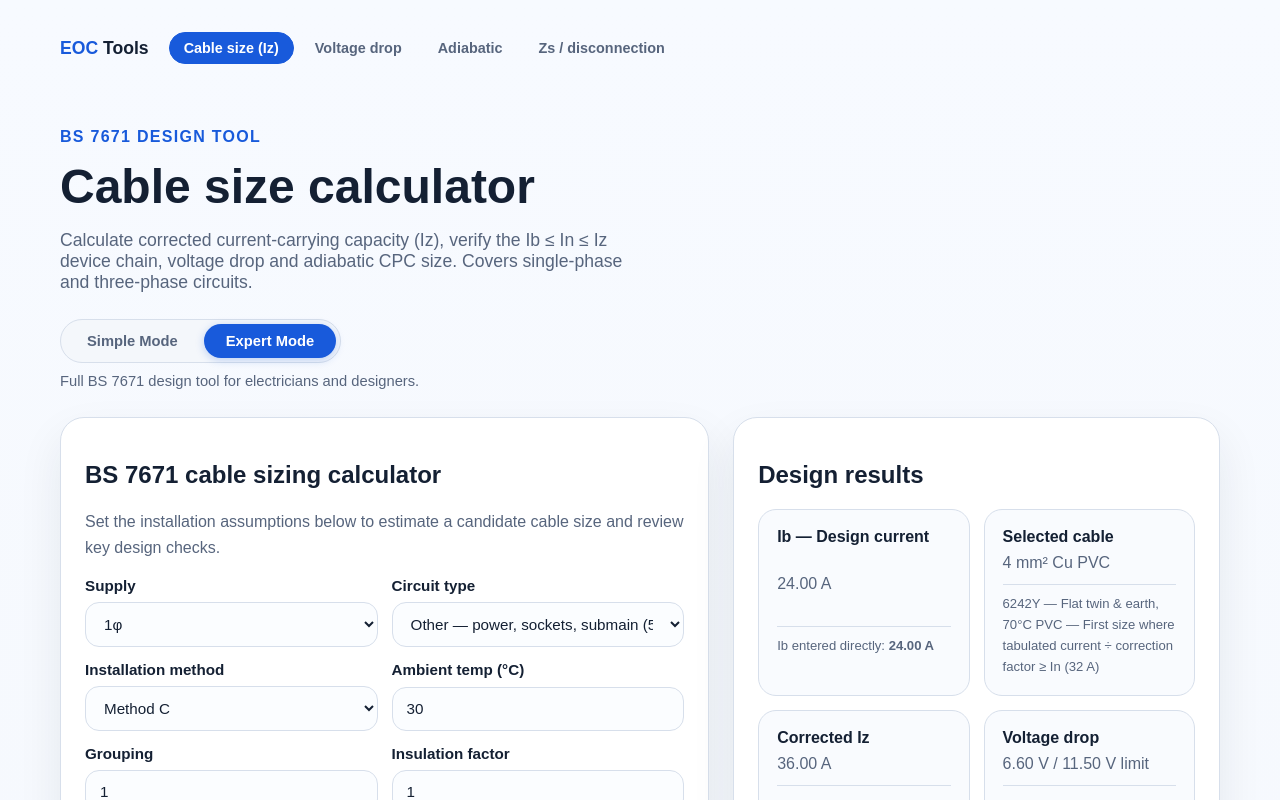
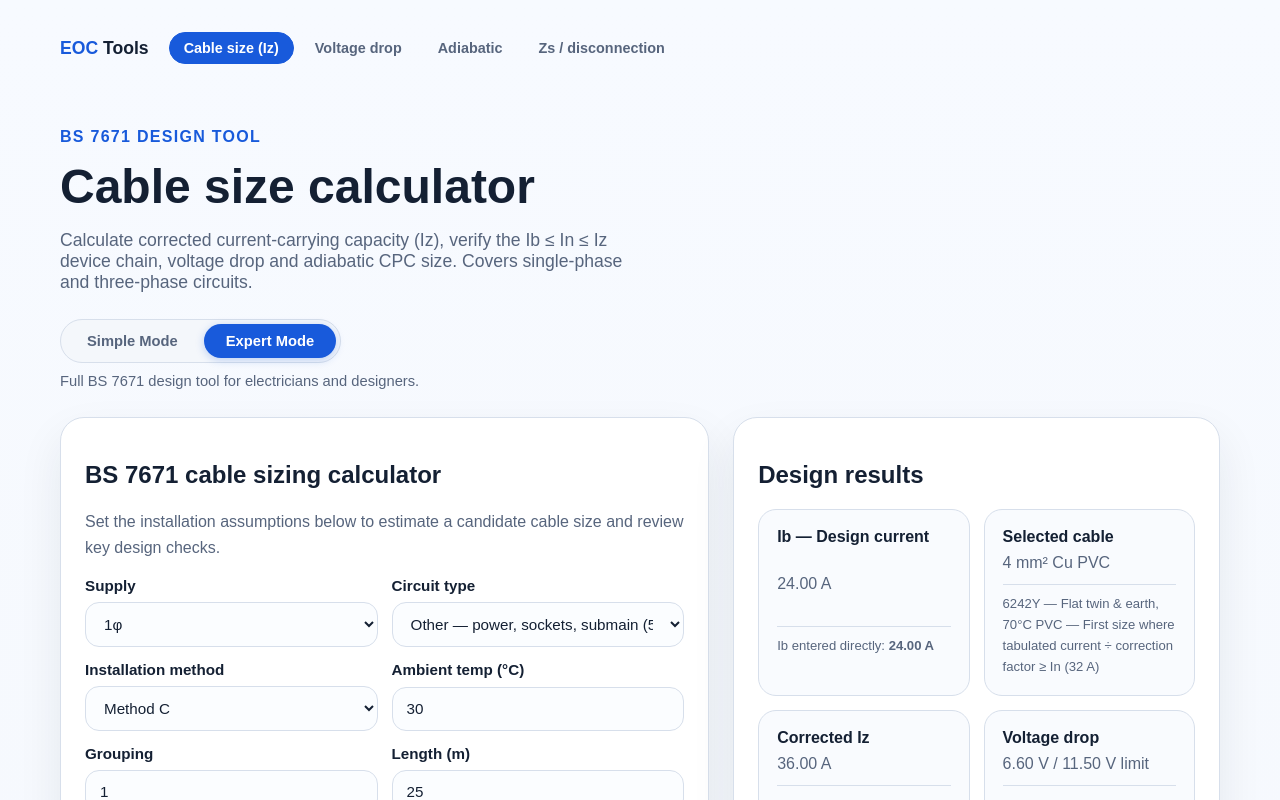
Before and after one commit to Sonicbelch/cable-calc, a Next.js app: page /cable-size in a window 1280 px wide. Both pictures are taken after a click on the button "Expert Mode". Shown: the top 800 px of the page. Built offline with nearby package versions, Linux system fonts and the light colour scheme.

Commit message:
ux: replace Ci number input with dropdown, auto-hide for Method C/100/102/103

```diff
--- a/components/Calculator.js
+++ b/components/Calculator.js
@@ -24,6 +24,16 @@ const CABLE_TYPES = [
   { id: 'swa-pvc',     label: 'SWA armoured multicore, 70°C PVC',         insulation: 'PVC',  defaultMethod: 'C', table: '4D4A' },
   { id: 'swa-xlpe',    label: 'SWA armoured multicore, 90°C XLPE',        insulation: 'XLPE', defaultMethod: 'C', table: '4E4A' },
   { id: 'lszh',        label: 'LSZH / LSOH, 70°C (similar to PVC)',       insulation: 'PVC',  defaultMethod: 'C', table: '4D5'  },
+];
+
+
+// Methods where Ci is always 1.0 (no thermal insulation concern)
+const CI_NOT_APPLICABLE = ['C', '100', '102', '103'];
+
+const CI_OPTIONS = [
+  { value: 1,    label: 'Ci = 1.0 — No contact with thermal insulation' },
+  { value: 0.75, label: 'Ci = 0.75 — Cable touching insulation on one side' },
+  { value: 0.5,  label: 'Ci = 0.5 — Cable fully surrounded by insulation (>0.5 m)' },
 ];
 
 const initialState = {
@@ -139,6 +149,7 @@ export function Calculator() {
     setForm((current) => {
       const next = { ...current, [key]: value };
       // circuitType only affects voltage drop limit (3% lighting, 5% other)
+      if (key === 'installationMethod' && CI_NOT_APPLICABLE.includes(value)) next.insulationFactor = 1;
       if (key === 'cableType') {
         const ct = CABLE_TYPES.find(t => t.id === value);
         if (ct) {
@@ -166,7 +177,9 @@ export function Calculator() {
             <label><span>Installation method</span><select value={form.installationMethod} onChange={(e) => updateField('installationMethod', e.target.value)}><option value="A">Method A</option><option value="B">Method B</option><option value="C">Method C</option><option value="100">Ref 100</option><option value="102">Ref 102</option><option value="103">Ref 103</option></select></label>
             <label><span>Ambient temp (°C)</span><input type="number" value={form.ambientTemp} onChange={(e) => updateField('ambientTemp', Number(e.target.value))} /></label>
             <label><span>Grouping</span><input type="number" min="1" max="6" value={form.grouping} onChange={(e) => updateField('grouping', Number(e.target.value))} /></label>
-            <label><span>Insulation factor</span><input type="number" step="0.01" value={form.insulationFactor} onChange={(e) => updateField('insulationFactor', Number(e.target.value))} /></label>
+            {!CI_NOT_APPLICABLE.includes(form.installationMethod) && (
+              <label className="full"><span>Ci — Thermal insulation factor</span><select value={form.insulationFactor} onChange={(e) => updateField('insulationFactor', Number(e.target.value))}>{CI_OPTIONS.map(o => <option key={o.value} value={o.value}>{o.label}</option>)}</select></label>
+            )}
             <label><span>Length (m)</span><input type="number" value={form.length} onChange={(e) => updateField('length', Number(e.target.value))} /></label>
             <label className="full"><span>Cable type</span><select value={form.cableType} onChange={(e) => updateField('cableType', e.target.value)}>{CABLE_TYPES.map(t => <option key={t.id} value={t.id}>{t.label}</option>)}</select></label>
             <label><span>Conductor</span><select value={form.conductor} onChange={(e) => updateField('conductor', e.target.value)}><option>Cu</option><option>Al</option></select></label>
```
